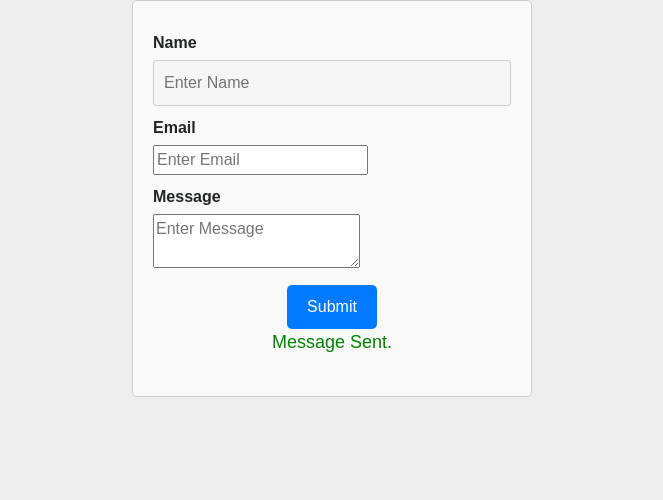
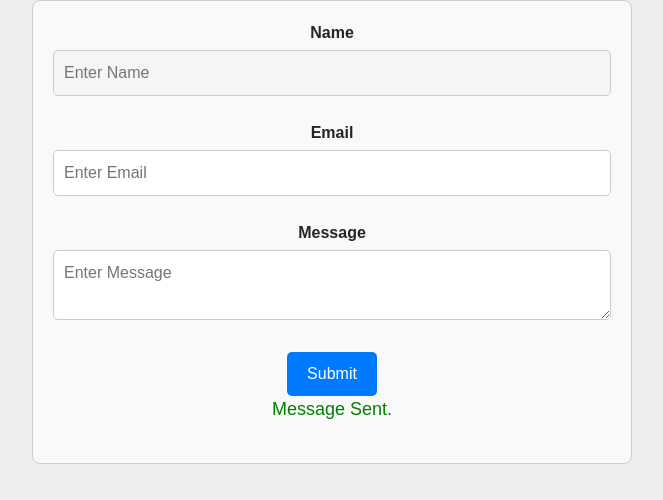
Before and after one commit to Akhamis01/E-Commerce-Storefront, a React (Create React App) app in the folder frontend/: page /contact in a window 1280 px wide. Shown: the top 500 px of the page, without its empty margins (308-971 px from the left). Built offline with nearby package versions, Linux system fonts and the light colour scheme.

Commit message:
Contact Page Changes
contact page

```diff
--- a/frontend/package.json
+++ b/frontend/package.json
@@ -9,6 +9,7 @@
     "@testing-library/react": "^13.4.0",
     "@testing-library/user-event": "^13.5.0",
     "bootstrap": "^5.3.2",
+    "firebase": "^10.6.0",
     "jquery": "^3.7.1",
     "react": "^18.2.0",
     "react-dom": "^18.2.0",
--- a/frontend/src/components/Contact/Contact.css
+++ b/frontend/src/components/Contact/Contact.css
@@ -1,30 +1,26 @@
 .contact-body {
-    max-width: 400px;
+    max-width: 600px;
     margin: 0 auto;
     padding: 20px;
     border: 1px solid #ccc;
-    border-radius: 5px;
+    border-radius: 8px;
     background-color: #f9f9f9;
     text-align: center;
 }
 
 .contact-form {
-    display: none;
-    text-align: center;
-    background-color: #f9f9f9;
-    border-radius: 5px;
+    text-align: left;
     padding: 20px;
     box-shadow: 0px 0px 10px #aaa;
 }
 
-
 h1 {
     color: #333;
+    margin-bottom: 20px;
 }
 
 .form-group {
-    margin: 10px 0;
-    text-align: left;
+    margin-bottom: 15px;
 }
 
 label {
@@ -33,12 +29,15 @@ label {
     margin-bottom: 5px;
 }
 
-input[type="text"] {
+input[type="text"],
+input[type="email"],
+textarea {
     width: 100%;
     padding: 10px;
     border: 1px solid #ccc;
-    border-radius: 3px;
+    border-radius: 5px;
     font-size: 16px;
+    margin-bottom: 10px;
 }
 
 button {
@@ -55,6 +54,14 @@ button:hover {
     background-color: #0056b3;
 }
 
-p {
+.message-status {
+    margin-top: 20px;
+}
+
+.error-message {
     color: red;
 }
+
+.success-message {
+    color: green;
+}
```
Also changed, not shown: 1 other file (tests, documents, lock files or other folders).
